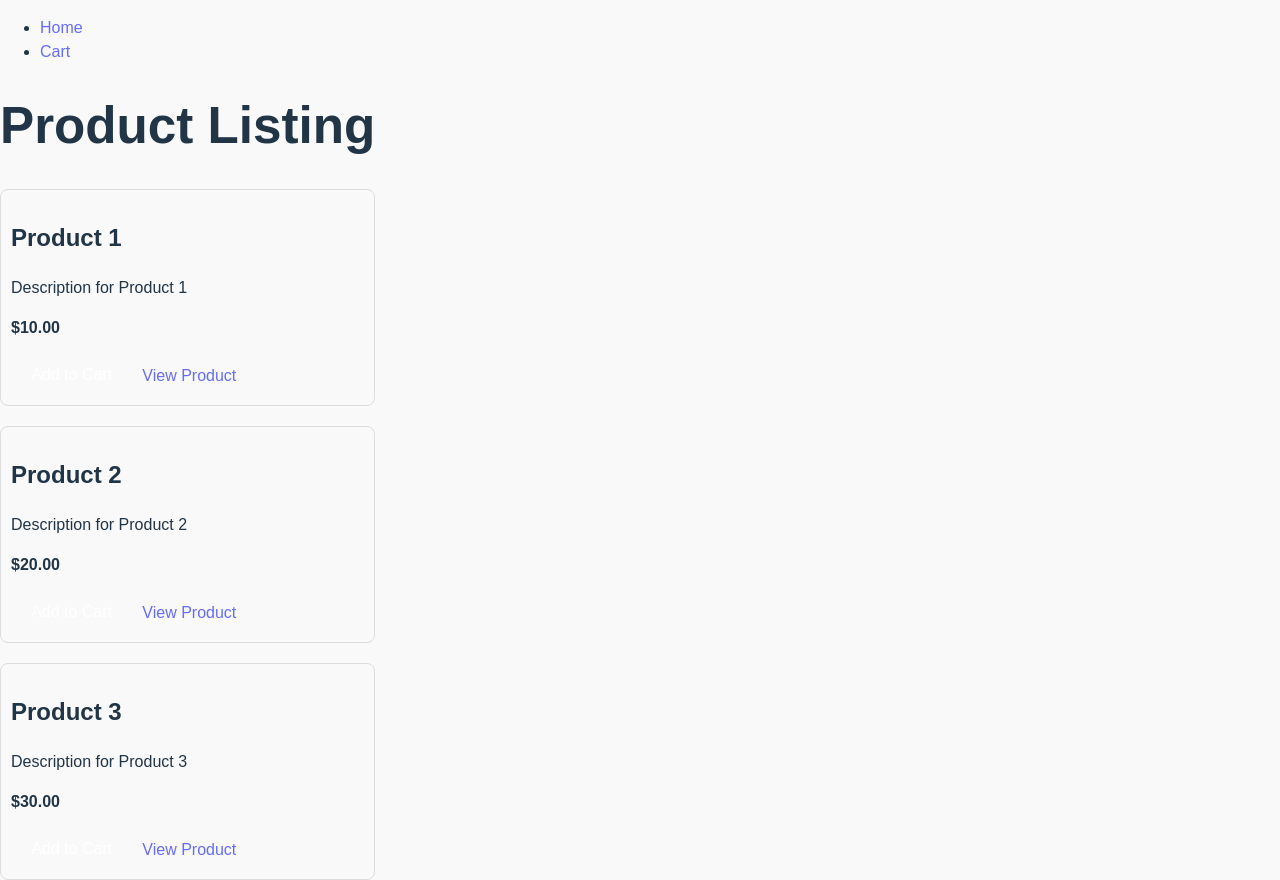
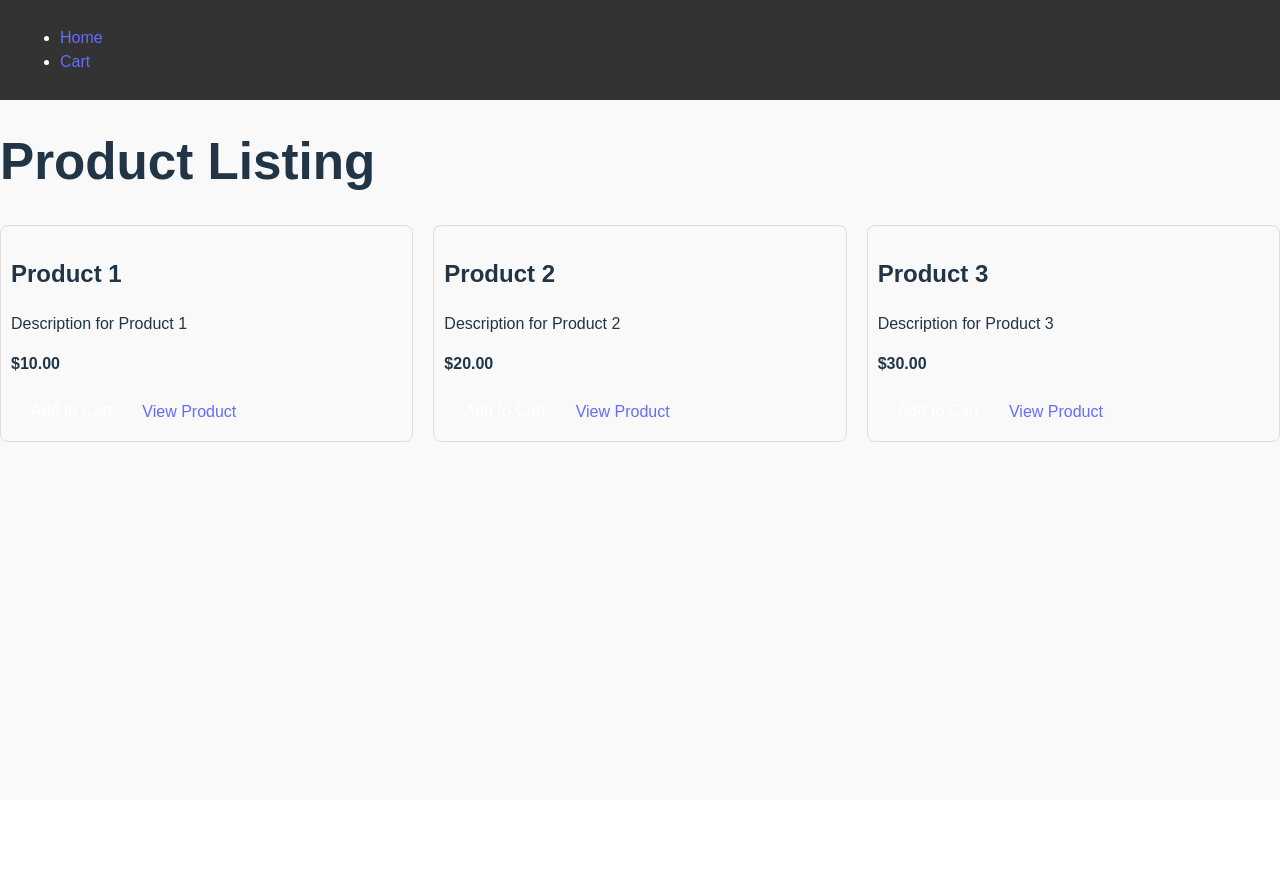
Before and after one commit to abdozayan12/E-commerce, a React (Vite) app in the folder E-commerce-app/: page / in a window 1280 px wide. After the commit the page ends 800 px from the top, so only its background shows below. Built offline with nearby package versions, Linux system fonts and the light colour scheme.

Commit message:
Fix style To View On Large Screens

```diff
--- a/E-commerce-app/src/App.css
+++ b/E-commerce-app/src/App.css
@@ -55,3 +55,12 @@ button:hover {
   padding: 10px;
   border-bottom: 1px solid #ddd;
 }
+
+.nav {
+  display: flex;
+  justify-content: space-between;
+  align-items: center;
+  background: #333;
+  color: white;
+  padding: 10px 20px;
+}
--- a/E-commerce-app/src/index.css
+++ b/E-commerce-app/src/index.css
@@ -28,8 +28,6 @@ a:hover {
 
 body {
   margin: 0;
-  display: flex;
-  place-items: center;
   min-width: 320px;
   min-height: 100vh;
 }
--- a/E-commerce-app/src/nav.jsx
+++ b/E-commerce-app/src/nav.jsx
@@ -1,6 +1,6 @@
 function nav(){
     return(
-        <nav>
+        <nav className="nav">
             <ul>
                 <li><a href="/">Home</a></li>
                 <li><a href="/cart">Cart</a></li>
```
